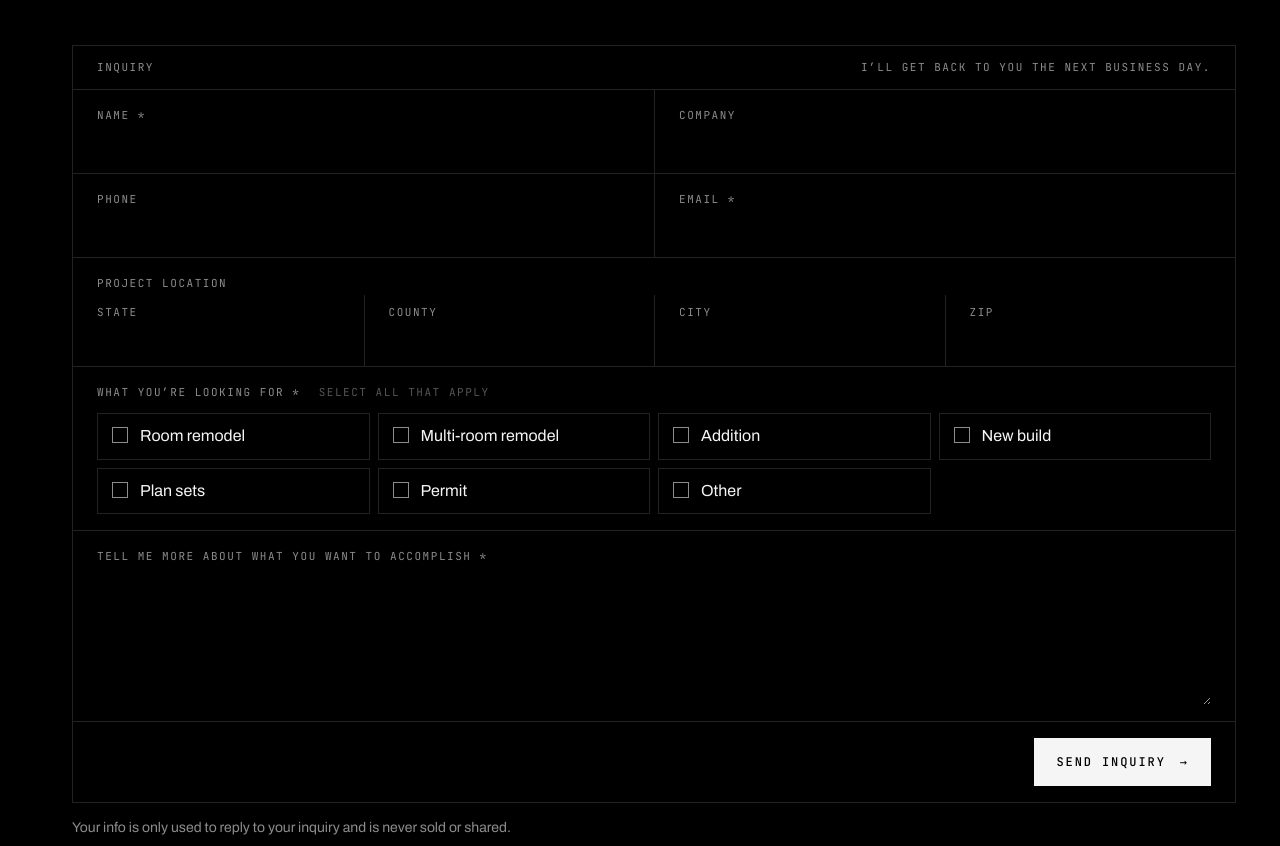
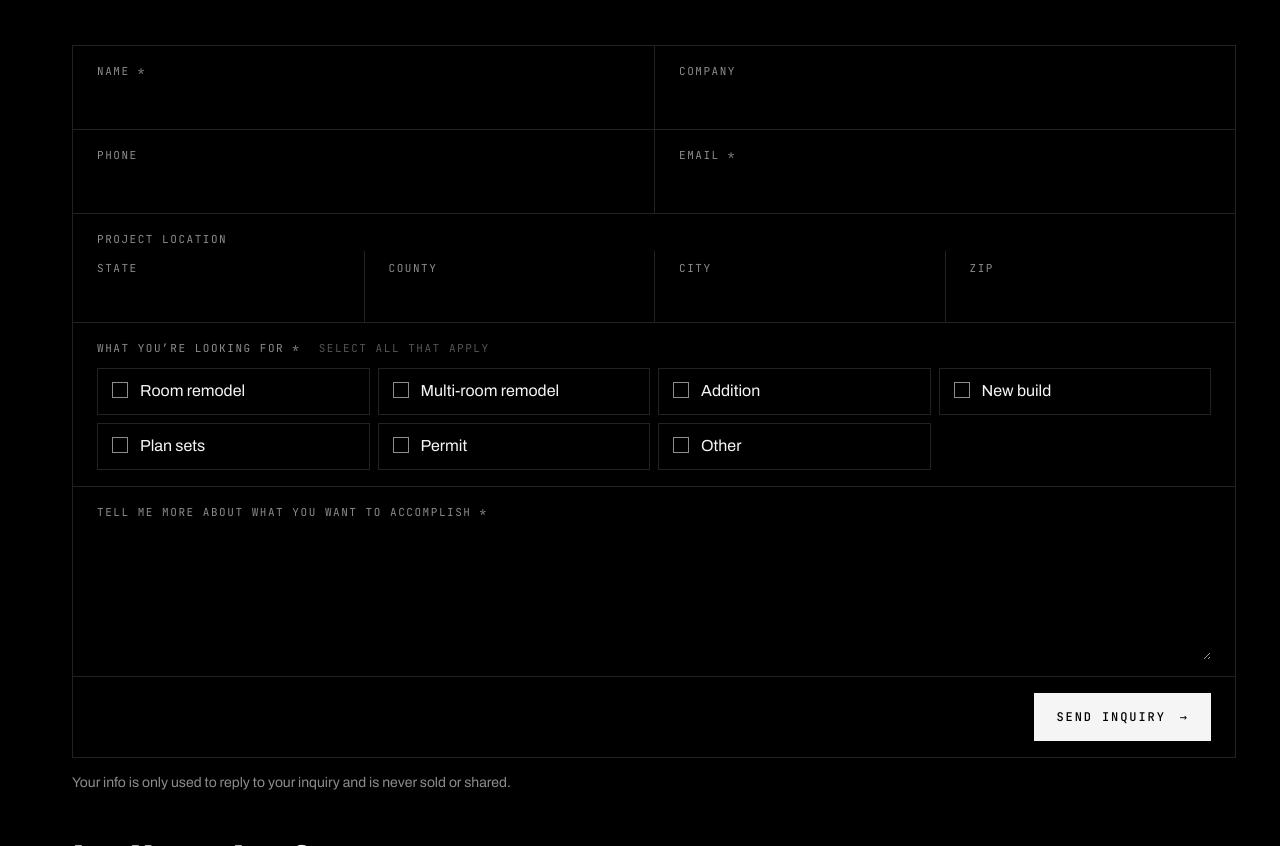
Before and after one commit to aimee-blanchard/jraft.co, a plain HTML site: page index.html in a window 1280 px wide. Shown: the part 2174-3020 px from the top of the page. Drawn offline with Linux system fonts and the light colour scheme.

Commit message:
Remove the Inquiry header row from the form
Co-Authored-By: Claude Opus 5.5 <noreply@anthropic.com>

```diff
--- a/index.html
+++ b/index.html
@@ -130,7 +130,6 @@ h2 { font: 800 clamp(36px, 6vw, 80px)/.95 var(--display); font-stretch: 110%; te
 
 /* inquiry form, in the contact section */
 .inquiry { position: relative; margin-top: 48px; border: 1px solid var(--line); background: rgba(0,0,0,.55); }
-.inquiry-bar { display: flex; justify-content: space-between; gap: 12px 24px; flex-wrap: wrap; padding: 14px 24px; border-bottom: 1px solid var(--line); }
 .inquiry-grid { display: grid; grid-template-columns: 1fr 1fr; }
 .field { min-width: 0; padding: 18px 24px 16px; border-bottom: 1px solid var(--line); }
 .field-email { border-left: 1px solid var(--line); }
@@ -287,10 +286,6 @@ button.btn:disabled { opacity: .45; cursor: progress; }
           <p class="about">I’m Josh, the draftsman behind Jrafting LLC. You work directly with me from first sketch to finished set. I’ve tuned every step of my CAD workflow, so your plans don’t sit in a queue and hold you up from design to permit to demo. I look forward to working together.</p>
         </div>
         <form class="inquiry" id="inquiry" method="post" action="#" autocomplete="on" novalidate aria-label="Project inquiry">
-          <div class="inquiry-bar">
-            <span class="mono">Inquiry</span>
-            <span class="mono">I’ll get back to you the next business day.</span>
-          </div>
           <div class="inquiry-grid">
             <div class="field">
               <label class="mono" for="inquiry-name">Name *</label>
```
